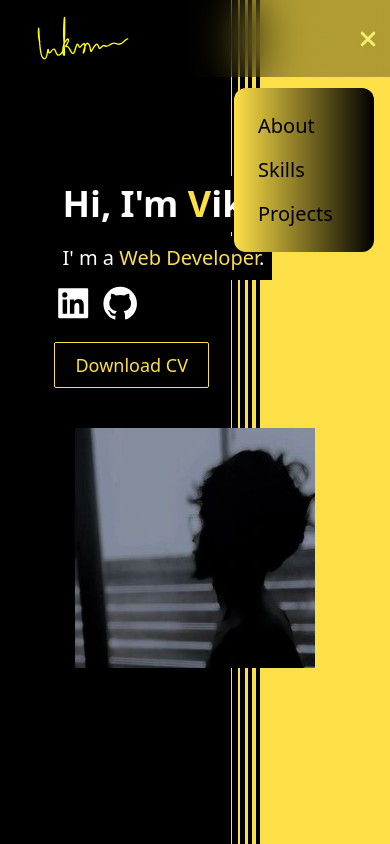
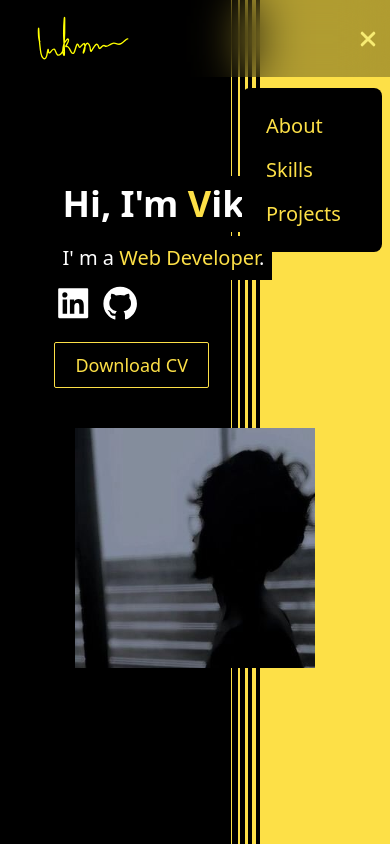
Before and after one commit to Vikram0118/Portfilo2.0, a React (Vite) app: page / in a window 390 px wide. Both pictures are taken after a click on the picture 368 px from the left and 38 px from the top of the page. Shown: the top 844 px of the page. Built offline with nearby package versions, Linux system fonts and the light colour scheme.

Commit message:
mobile nav menu style animation change

```diff
--- a/src/components/Projectmodal.jsx
+++ b/src/components/Projectmodal.jsx
@@ -30,7 +30,6 @@ const Projectmodal = ({
       <button className='z-50 absolute top-5 right-5 text-white text-4xl font-light'>
         <MdClose />
       </button>
-
       <motion.div
         initial={{ y: 100, opacity: 0 }}
         animate={{ y: 0, opacity: 1 }}
--- a/src/containers/Navbar.jsx
+++ b/src/containers/Navbar.jsx
@@ -1,6 +1,6 @@
 import React, {useState} from 'react'
 import {navLinks} from '../constants'
-import {motion} from 'framer-motion'
+import {AnimatePresence, motion} from 'framer-motion'
 import {close, menu} from '../assets'
 
 const pathVariants = {
@@ -17,6 +17,26 @@ const pathVariants = {
     }
   }
 }
+
+const meuVariants = {
+  hidden : {
+    opacity : 0,
+    x:'50vw'
+  },
+  visible : {
+    opacity : 1,
+    x:0,
+    transition : {
+      duration : 0.2,
+      ease : 'linear'
+    }
+  },
+  exit : {
+    opacity : 0,
+    x:'50vw'
+  }
+}
+
 
 const Navbar = () => {
 
@@ -51,17 +71,27 @@ const Navbar = () => {
           {/* mobile nav bar menu */}
           <div className='sm:hidden flex flex-1 justify-end items-center'>
           <img src={toggle ? close : menu} alt="menu" className='w-[28px] h-[28px] object-contain cursor-pointer' onClick={() => setToggle(!toggle) } />
-          <div className={`${!toggle ? 'hidden' : 'flex'} p-6 black-gradient absolute top-20 right-0 mx-4 my-2 min-w-[140px] z-10 rounded-xl bg-gradient-to-r from-yellow-300 to-black`}>
+          <AnimatePresence>
+            {toggle && (
+              <motion.div
+              variants={meuVariants}
+              initial='hidden'
+              exit='exit'
+              animate={toggle ? 'visible' : 'hidden'}
+              className='flex p-6 black-gradient absolute top-20 right-0 mx-2 my-2 min-w-[140px] z-50 rounded-lg bg-black text-yellow-300'
+              >
                 <ul className='list-none flex justify-end items-start flex-col gap-4'>
                   {navLinks.map((link) => (
-                <li key={link.id} className='hover:text-white text-xl font-extralight font-medium cursor-pointer' onClick = {() => {
+                    <li key={link.id} className='hover:text-white text-xl font-extralight cursor-pointer' onClick = {() => {
                       setToggle(!toggle)
                       }}>
                       <a href={`#${link.id}`}>{link.title}</a>
                     </li>
                   ))}
                 </ul>
-          </div>
+              </motion.div>
+            )}
+          </AnimatePresence>
         </div>
         </div>
       </div>
```
Lines whose indentation alone changed are shown as unchanged.
